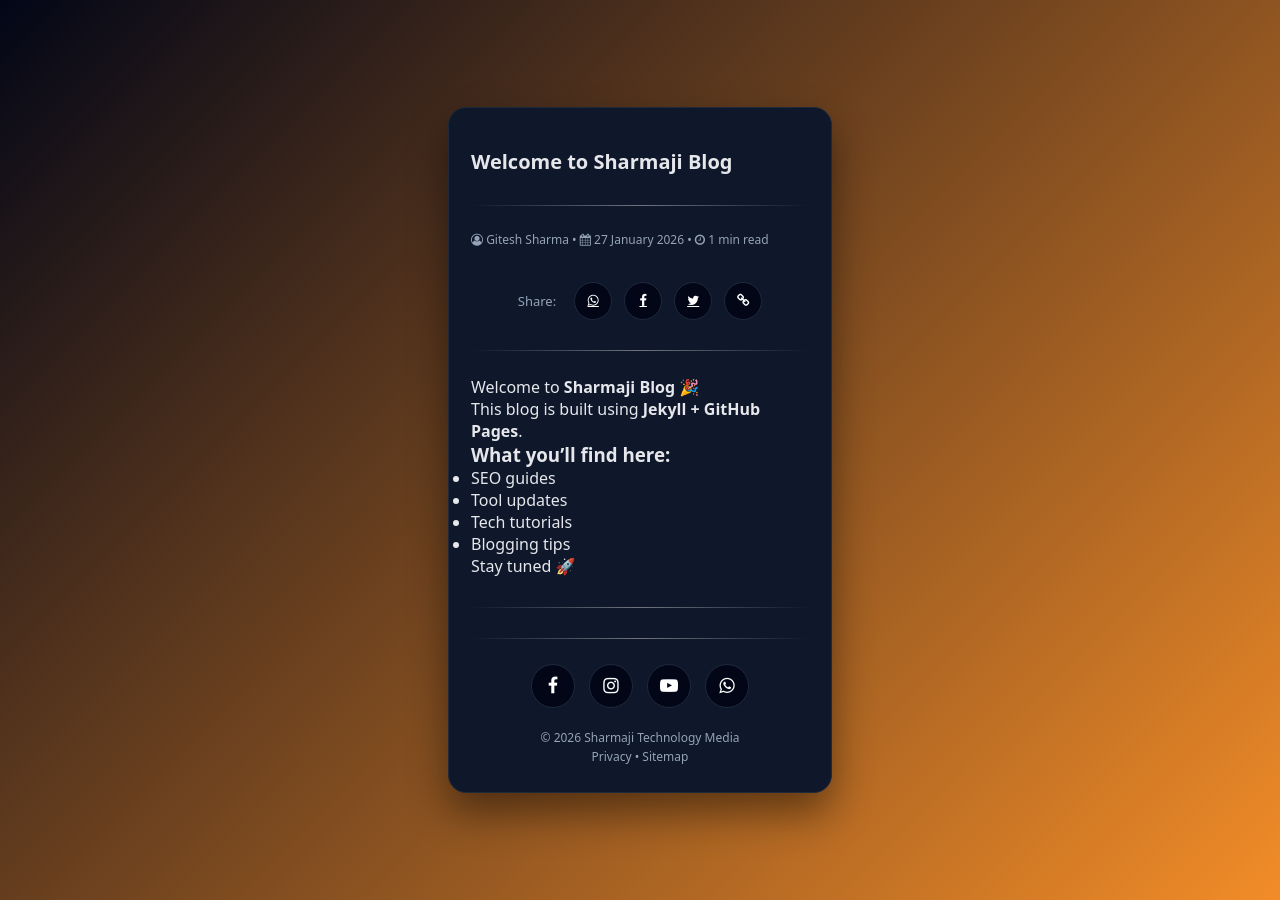
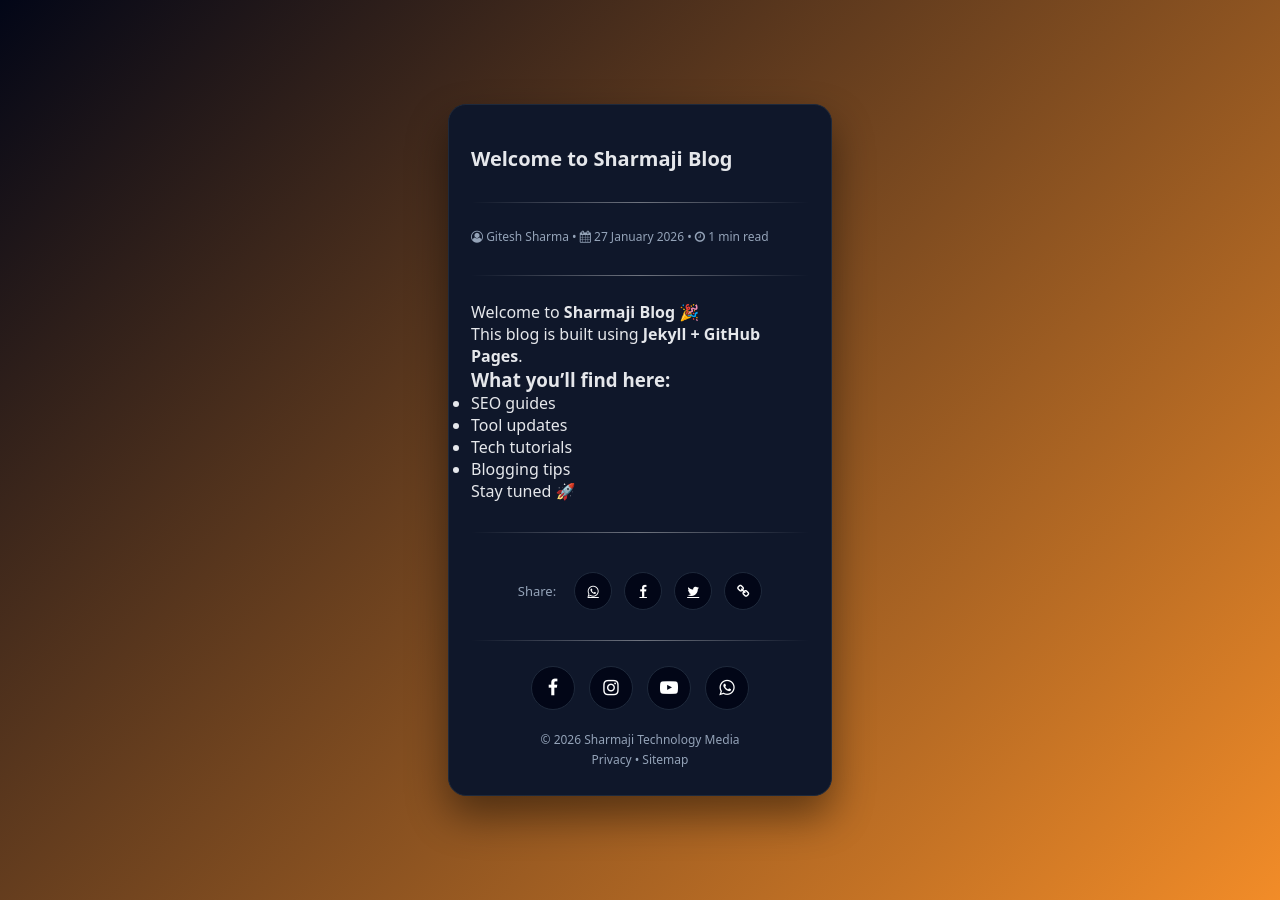
Before and after one commit to gitesh-sharma/blog, a Jekyll site: the page built from _posts/2026-01-27-welcome-to-sharmaji-blog.md, in a window 1280 px wide. Built offline with Jekyll 4.4.1, drawn with Linux system fonts in a browser that asks for light colours.

Commit message:
Update post.html

```diff
--- a/_layouts/post.html
+++ b/_layouts/post.html
@@ -12,8 +12,13 @@
     <i class="fa fa fa fa-calendar"></i> {{ page.date | date: "%d %B %Y" }} •
     <i class="fa fa fa-clock-o"></i> {{ content | number_of_words | divided_by: 200 | plus: 1 }} min read
     </div>
+    <hr class="post-divider">
+    <p>{{ content }}</p>
+  </div>
 
-  {% unless page.url == "/blog/" %}
+    <hr class="post-divider">
+
+      {% unless page.url == "/blog/" %}
   <div class="post-share">
   <span>Share:</span>
   <a href="https://wa.me/?text={{ page.title | url_encode }}%20{{ page.url | absolute_url }}" target="_blank">
@@ -31,11 +36,6 @@
   </div>
   {% endunless %}
 
-    <hr class="post-divider">
-    <p>{{ content }}</p>
-  </div>
-
-    <hr class="post-divider">
     {% include footer.html %}
 
 
```
